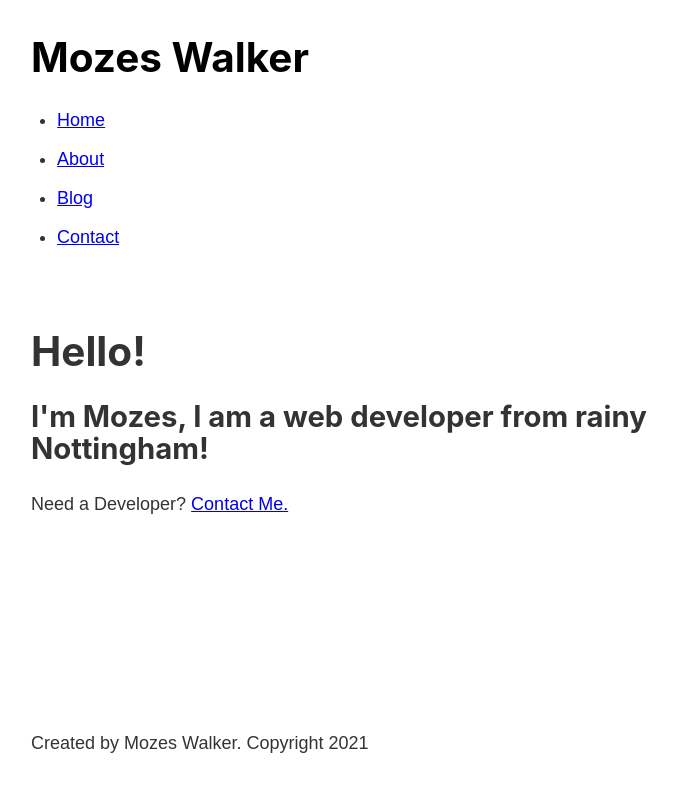
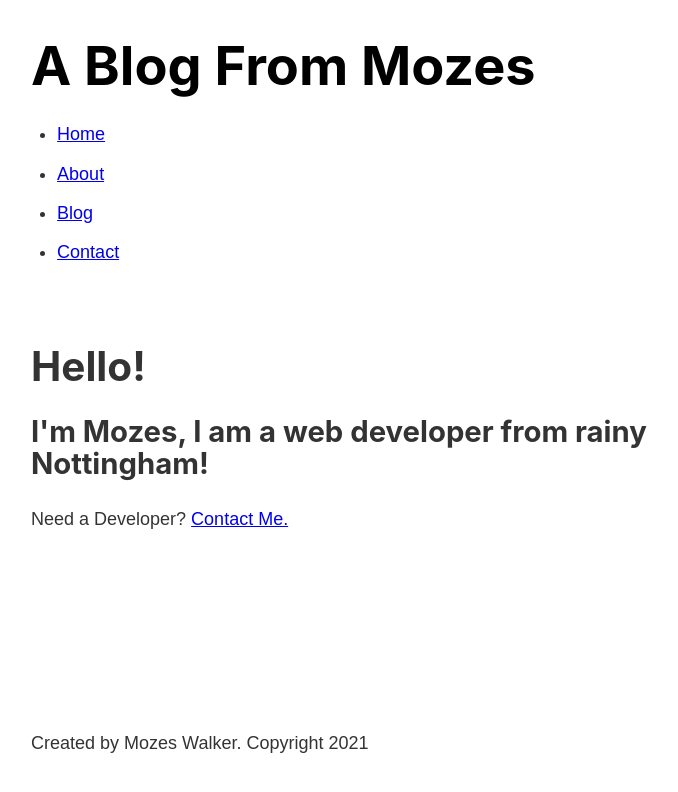
Before and after one commit to ADevCalledMo/gatsby-page, a Gatsby site: page / in a window 1280 px wide. Shown: the whole page, without its empty margins (252-930 px from the left). Built offline with nearby package versions, Linux system fonts and the light colour scheme; Gatsby itself is replaced by a stand-in of ours.

Commit message:
used graphql to inject dynamic data into header and footer (Title and Author)

```diff
--- a/gatsby-config.js
+++ b/gatsby-config.js
@@ -1,6 +1,7 @@
 module.exports = {
   siteMetadata: {
-    title: "My Gatsby Site",
+    title: "A Blog From Mozes",
+    author: 'Mozes Walker'
   },
   plugins: [
     'gatsby-plugin-sass'
--- a/src/components/footer.js
+++ b/src/components/footer.js
@@ -1,9 +1,20 @@
 import React from "react";
+import { graphql, useStaticQuery } from "gatsby";
 
 const Footer = () => {
+  const data = useStaticQuery(graphql`
+    query {
+      site {
+        siteMetadata {
+          author
+        }
+      }
+    }
+  `);
+
   return (
     <footer>
-      <p>Created by Mozes Walker. Copyright 2021</p>
+      <p>Created by {data.site.siteMetadata.author}. Copyright 2021</p>
     </footer>
   );
 };
--- a/src/components/header.js
+++ b/src/components/header.js
@@ -1,32 +1,60 @@
 import React from "react";
-import { Link } from "gatsby";
+import { Link, graphql, useStaticQuery } from "gatsby";
 
 import headerStyles from "./header.module.scss";
 
 const Header = () => {
+  const data = useStaticQuery(graphql`
+    query {
+      site {
+        siteMetadata {
+          title
+        }
+      }
+    }
+  `);
+
   return (
     <header className={headerStyles.header}>
-      <Link className={headerStyles.title} to="/">
-        <h1>Mozes Walker</h1>
-      </Link>
+      <h1>
+        <Link className={headerStyles.title} to="/">
+          {data.site.siteMetadata.title}
+        </Link>
+      </h1>
       <ul className={headerStyles.navList}>
         <li>
-          <Link className={headerStyles.navItem} activeClassName={headerStyles.activeNavItem} to="/">
+          <Link
+            className={headerStyles.navItem}
+            activeClassName={headerStyles.activeNavItem}
+            to="/"
+          >
             Home
           </Link>
         </li>
         <li>
-          <Link className={headerStyles.navItem} activeClassName={headerStyles.activeNavItem} to="/about">
+          <Link
+            className={headerStyles.navItem}
+            activeClassName={headerStyles.activeNavItem}
+            to="/about"
+          >
             About
           </Link>
         </li>
         <li>
-          <Link className={headerStyles.navItem} activeClassName={headerStyles.activeNavItem} to="/blog">
+          <Link
+            className={headerStyles.navItem}
+            activeClassName={headerStyles.activeNavItem}
+            to="/blog"
+          >
             Blog
           </Link>
         </li>
         <li>
-          <Link className={headerStyles.navItem} activeClassName={headerStyles.activeNavItem} to="/contact">
+          <Link
+            className={headerStyles.navItem}
+            activeClassName={headerStyles.activeNavItem}
+            to="/contact"
+          >
             Contact
           </Link>
         </li>
```
